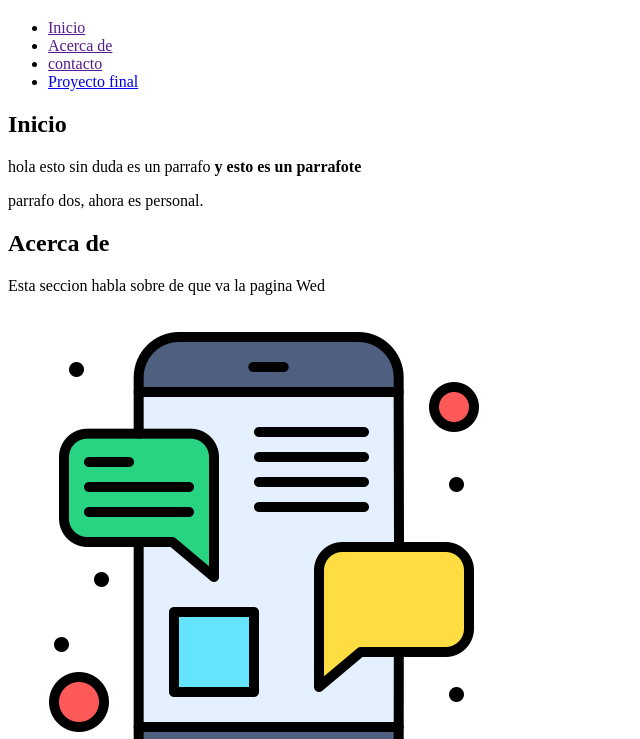
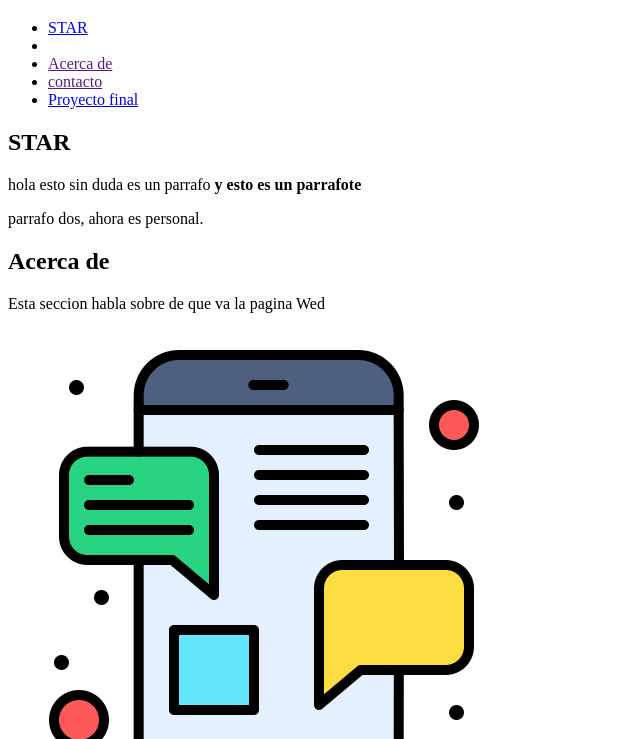
Before and after one commit to Luis-Mendieta/proyecto-1, a plain HTML site: page index.html in a window 1280 px wide. Shown: the part 61-800 px from the top of the page, without its empty margins (0-640 px from the left). Drawn offline with Linux system fonts and the light colour scheme.

Commit message:
SECCIONES

```diff
--- a/index.html
+++ b/index.html
@@ -9,19 +9,20 @@
     </header>
       <nav>
         <ul>
-            <li><a href="">Inicio</a></li>
+            <li><a href="./img/boton-de-inicio.png">STAR</a></li>
+            <li><a href="#STAR"></a></li>
             <li><a href="">Acerca de </a></li>
             <li><a href="">contacto </a></li>
             <li><a href="https://luis-mendieta.github.io/proyec-tech/">Proyecto final</a></li>
         </ul>
       </nav>
         <section>
-            <h2>Inicio</h2>
+            <h2>STAR</h2>
             <p>hola esto sin duda es un parrafo <b>y esto es un parrafote</b></p>
             <p>parrafo dos, ahora es personal. </p>
         </section>
 
-        <section>
+        <section id="Acerca">
 
           <h2> Acerca de </h2>
           <p>Esta seccion habla sobre de que va la pagina Wed</p>
```
Also changed, not shown: img/boton-de-inicio.png (added).
